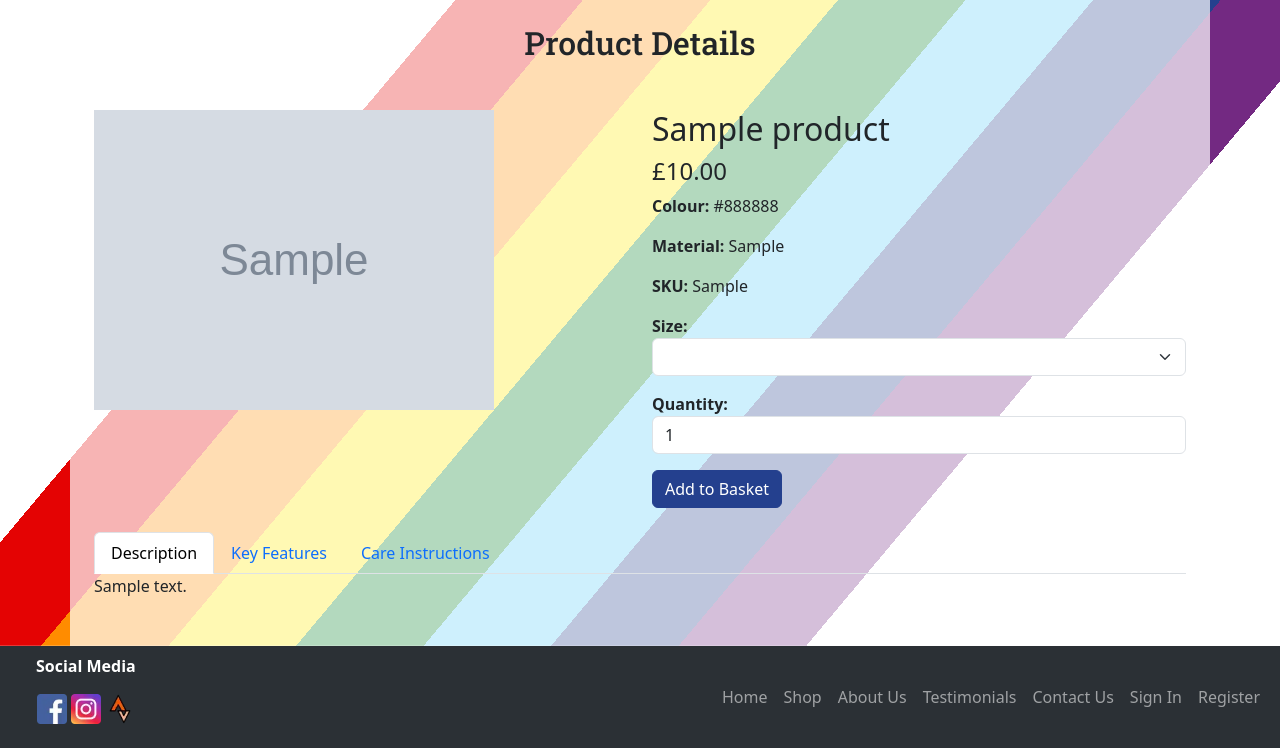
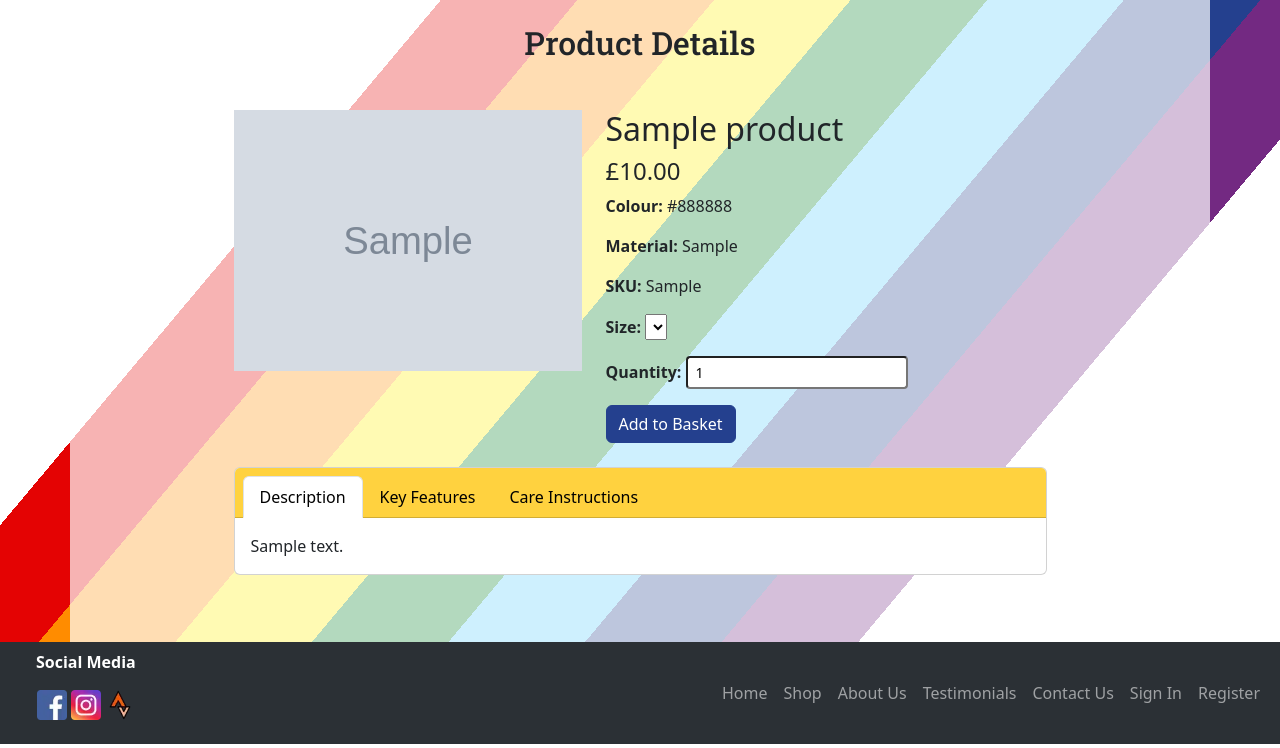
Before and after one commit to Chris-RG1980/rainbow-runners, a Django app: page /products/1 in a window 1280 px wide. Shown: the part 56-804 px from the top of the page. Run offline with Django 4.2, Linux system fonts and the light colour scheme; tables that the repository leaves empty hold one stand-in row (values such as "Sample post"); grey boxes marked "Sample" are stand-in pictures; lists and menus that the app fills with data are empty; some libraries are stand-ins or nearby versions; some web fonts are replaced.

Commit message:
Add bootstrap styling

```diff
--- a/products/templates/products/product_detail.html
+++ b/products/templates/products/product_detail.html
@@ -4,61 +4,67 @@
 {% block content %}
 <h2 class="text-center sub-heading mt-4">Product Details</h2>
 <div class="container my-5">
-    <div class="row">
-        <div class="col-lg-6">
+    <div class="row d-flex justify-content-center">
+        <div class="col-lg-4">
             <!-- Product Image -->
             <img src="{{ product.image.url }}" class="img-fluid" alt="{{ product.name }}">
         </div>
-        <div class="col-lg-6">
+        <div class="col-lg-5">
             <!-- Product Details -->
             <h2>{{ product.name }}</h2>
-            <p class="h4">£{{ product.price }}</p>
+            <h4>£{{ product.price }}</h4>
             <p><strong>Colour:</strong> {{ product.colour }}</p>
             <p><strong>Material:</strong> {{ product.material }}</p>
             <p><strong>SKU:</strong> {{ product.sku }}</p>
             <p><strong>Size:</strong>
-                <select class="form-select" aria-label="Default select example">
+                <select class="form-select-md" aria-label="Default select example">
                     {% for size in product.sizes %}
                         <option value="{{ size }}">{{ size }}</option>
                     {% endfor %}
                 </select>
             </p>
             <p><strong>Quantity:</strong>
-                <input type="number" class="form-control" value="1" min="1">
+                <input type="number" class="form-control-sm" value="1" min="1">
             </p>
             <button class="btn btn-primary">Add to Basket</button>
         </div>
     </div>
 
-    <div class="row mt-4">
-        <div class="col-12">
-            <!-- Bootstrap Tabs for Description, Features & Care -->
-            <ul class="nav nav-tabs" id="productTab" role="tablist">
+    <div class="row d-flex justify-content-center mt-4">
+        <div class="col-lg-9">
+            <!-- Encapsulating Tabs and Content in a Card -->
+            <div class="card">
+                <div class="card-header bg-yellow">
+                    <!-- Bootstrap Tabs -->
+                    <ul class="nav nav-tabs card-header-tabs" id="productTab" role="tablist">
                         <li class="nav-item" role="presentation">
-                    <button class="nav-link active" id="description-tab" data-bs-toggle="tab" data-bs-target="#description" type="button" role="tab" aria-controls="description" aria-selected="true">Description</button>
+                            <button class="nav-link active black" id="description-tab" data-bs-toggle="tab" data-bs-target="#description" type="button" role="tab" aria-controls="description" aria-selected="true">Description</button>
                         </li>
                         <li class="nav-item" role="presentation">
-                    <button class="nav-link" id="features-tab" data-bs-toggle="tab" data-bs-target="#features" type="button" role="tab" aria-controls="features" aria-selected="false">Key Features</button>
+                            <button class="nav-link black" id="features-tab" data-bs-toggle="tab" data-bs-target="#features" type="button" role="tab" aria-controls="features" aria-selected="false">Key Features</button>
                         </li>
                         <li class="nav-item" role="presentation">
-                    <button class="nav-link" id="care-tab" data-bs-toggle="tab" data-bs-target="#care" type="button" role="tab" aria-controls="care" aria-selected="false">Care Instructions</button>
+                            <button class="nav-link black" id="care-tab" data-bs-toggle="tab" data-bs-target="#care" type="button" role="tab" aria-controls="care" aria-selected="false">Care Instructions</button>
                         </li>
                     </ul>
+                </div>
+                <div class="card-body">
+                    <!-- Tab Content -->
                     <div class="tab-content" id="productTabContent">
                         <div class="tab-pane fade show active" id="description" role="tabpanel" aria-labelledby="description-tab">
-                    {{ product.description }}
+                            <p class="card-text">{{ product.description }}</p>
                         </div>
                         <div class="tab-pane fade" id="features" role="tabpanel" aria-labelledby="features-tab">
-                    <ul>
+                            <ul class="list-unstyled">
                                 {% for feature in product.get_key_features %}
-                            <li>{{ feature }}</li>
+                                    <li><i class="bi bi-check-circle me-2"></i>{{ feature }}</li>
                                 {% endfor %}
                             </ul>
                         </div>
                         <div class="tab-pane fade" id="care" role="tabpanel" aria-labelledby="care-tab">
-                    <ul>
-                        {% for instruction in product.get_care_instructions%}
-                            <li>{{ instruction }}</li>
+                            <ul class="list-unstyled">
+                                {% for instruction in product.get_care_instructions %}
+                                    <li><i class="bi bi-info-circle me-2"></i>{{ instruction }}</li>
                                 {% endfor %}
                             </ul>
                         </div>
@@ -66,5 +72,7 @@
                 </div>
             </div>
         </div>
+    </div>
+</div>
 
 {% endblock %}
```
Lines whose indentation alone changed are shown as unchanged.
